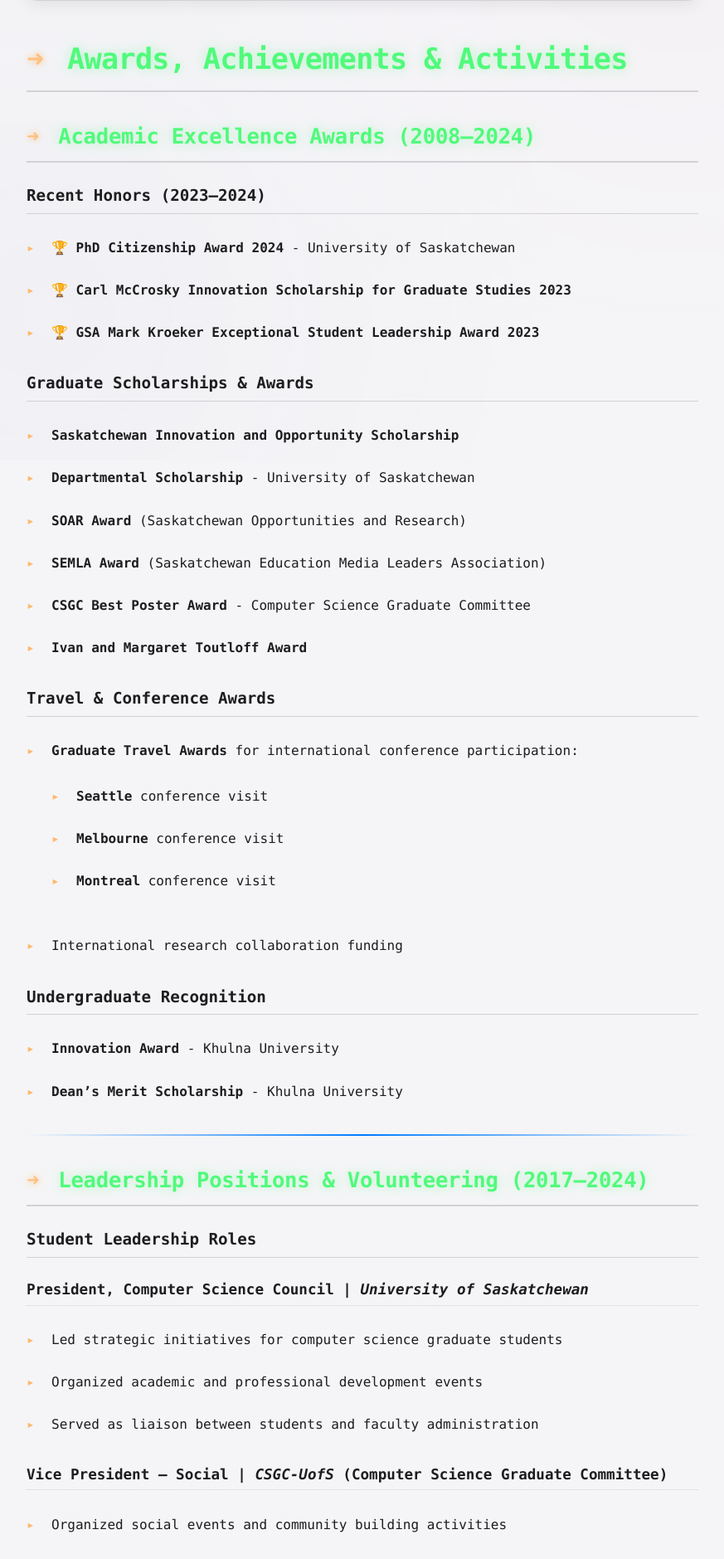
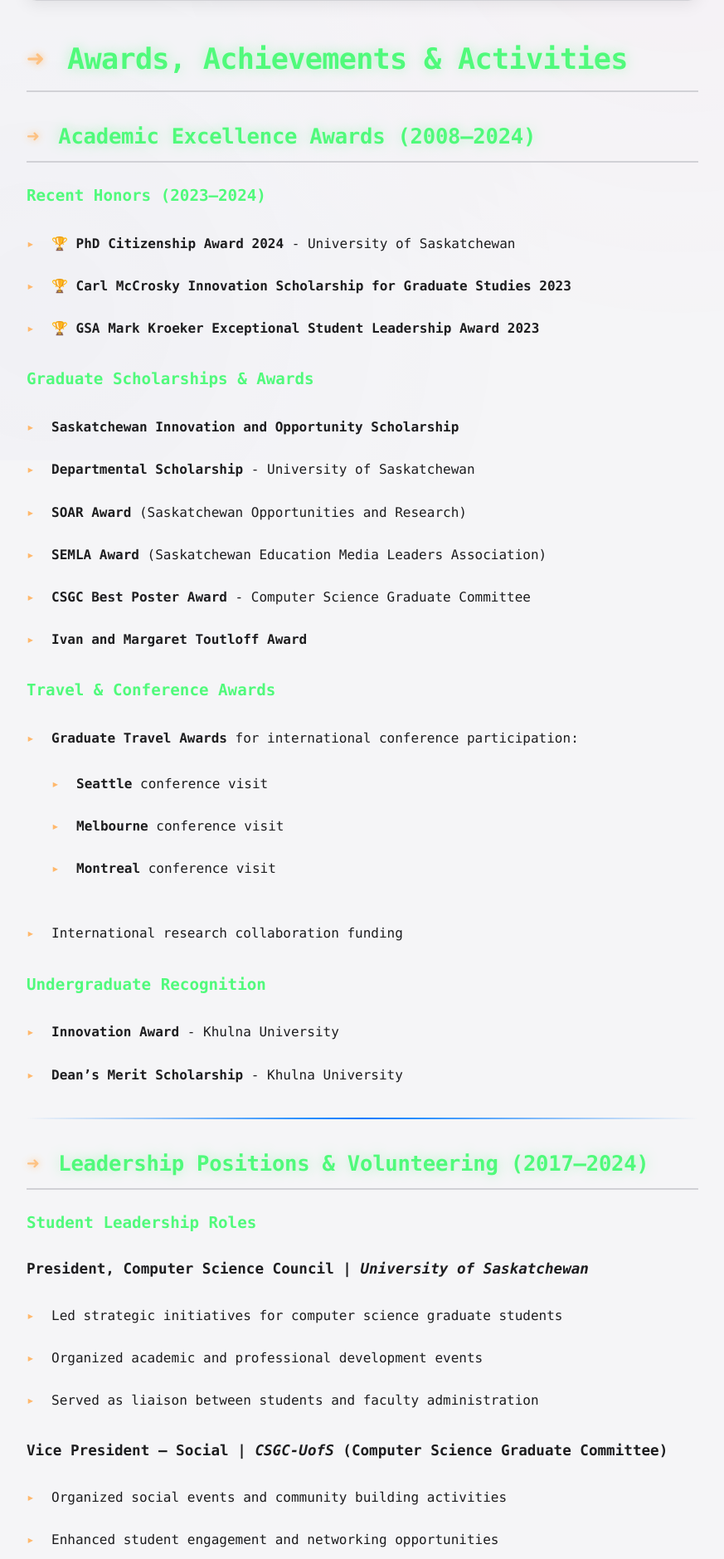
Before and after one commit to joydeba/joydeba.github.io, a Jekyll site: the page built from awards.md, in a window 1280 px wide. Shown: the part 345-2224 px from the top of the page at 83% size, without its empty margins (203-1076 px from the left). Built offline with Jekyll 4.4.1, drawn with Linux system fonts in a browser that asks for light colours.

Commit message:
Refactor heading styles in CSS for improved consistency and clarity. Update h3, h4, h5, and h6 elements to use appropriate color variables and margins. Revise comments for better clarity on publication list styling.

```diff
--- a/assets/style.css
+++ b/assets/style.css
@@ -865,23 +865,23 @@
   letter-spacing: -0.01em;
 }
 
-h3, h4, h5, h6 {
+h3 {
+  color: var(--header-text);
+  font-size: 1.2rem;
+  margin-top: 1.5rem;
+  margin-bottom: 0.8rem;
+  font-weight: 600;
+}
+
+h4, h5, h6 {
   color: var(--text);
   margin-top: 1.5rem;
   margin-bottom: 0.8rem;
   font-weight: 600;
 }
 
-h3 {
-  font-size: 1.2rem;
-  border-bottom: 1px solid var(--border);
-  padding-bottom: 4px;
-}
-
 h4 {
   font-size: 1.1rem;
-  border-bottom: 1px dotted var(--border);
-  padding-bottom: 3px;
 }
 
 h5 {
@@ -898,10 +898,6 @@
 
 main h1, main h2 {
   color: var(--header-text);
-}
-
-main h3, main h4, main h5, main h6 {
-  color: var(--text);
 }
 
 h1::before, h2::before {
@@ -1031,7 +1027,7 @@
   transform: scale(1.2);
 }
 
-/* Enhanced publication styling */
+/* Special styling for publication lists */
 .research-publication {
   background: var(--card-bg);
   border-left: 3px solid var(--accent);
@@ -1043,7 +1039,6 @@
 
 .research-publication:hover {
   border-left-width: 5px;
-  border-left-color: var(--terminal-accent);
   padding-left: 25px;
   box-shadow: 0 4px 15px rgba(0, 0, 0, 0.1);
 }
```
